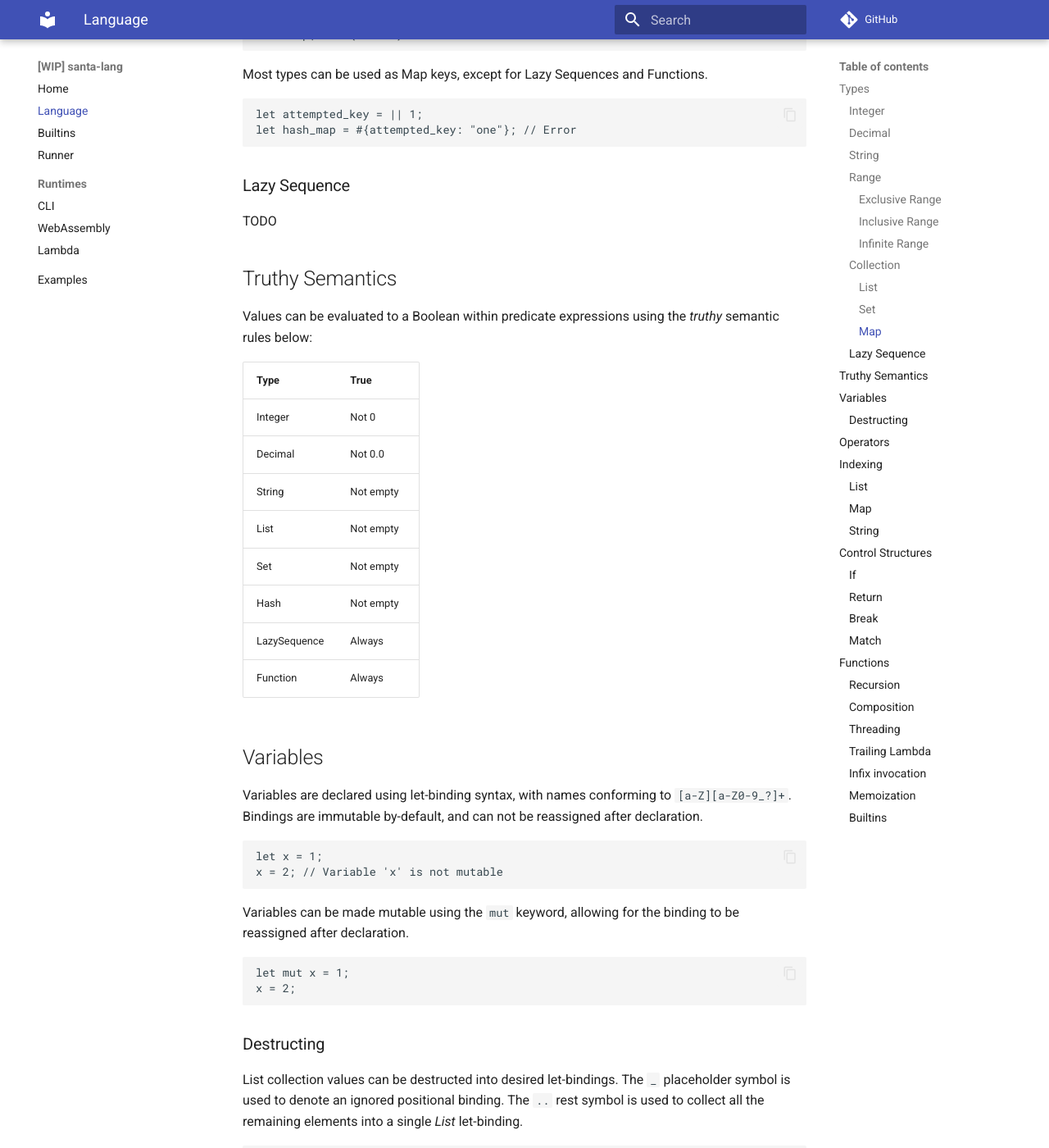
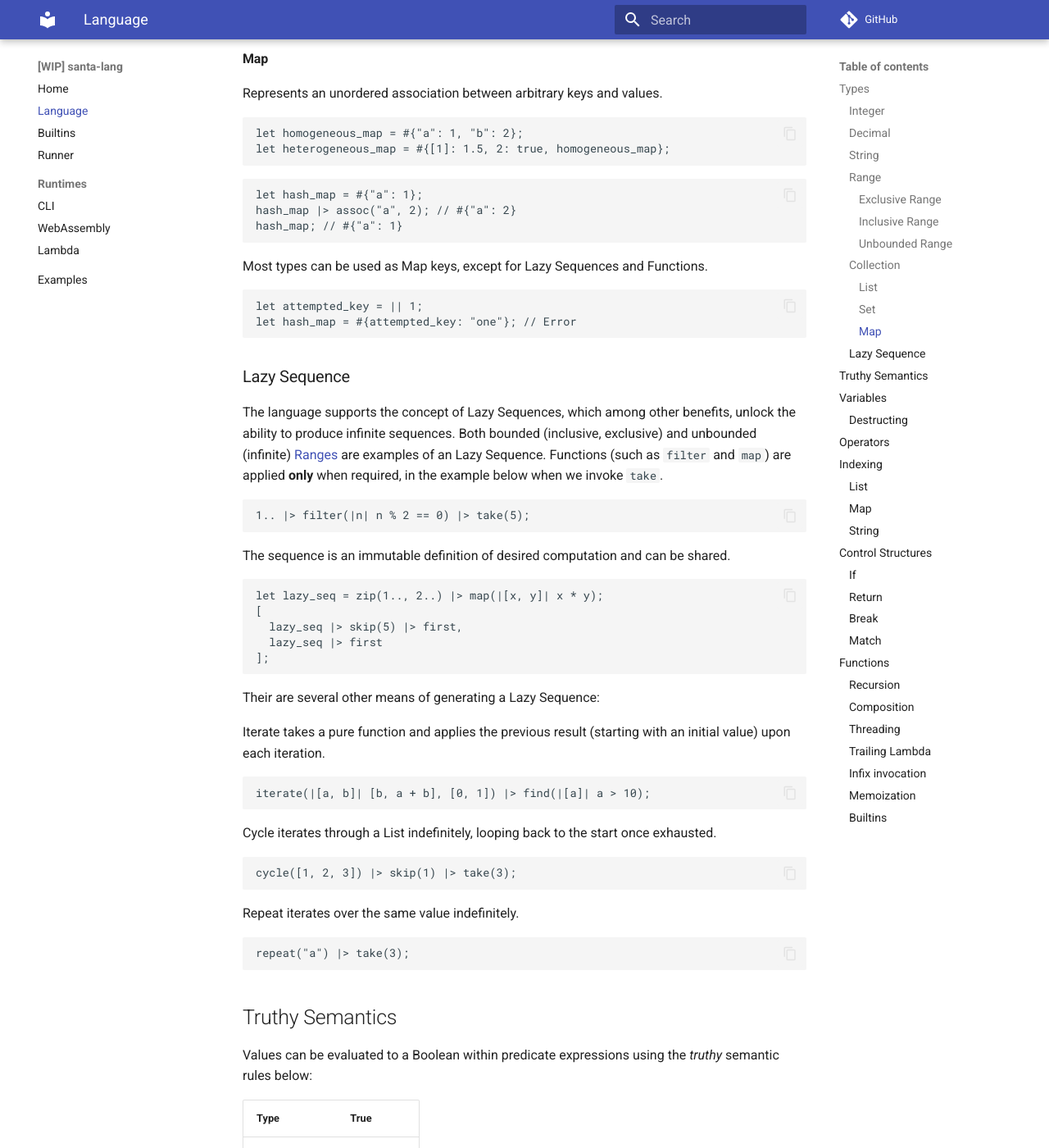
Before and after one commit to eddmann/santa-lang-rs, an MkDocs documentation site: the page built from docs/language.md, in a window 1280 px wide and 1400 px high, scrolled down 2439 px. Shown: the whole window at 82% size. Built offline with MkDocs 1.6.1 and Material for MkDocs 9.7.7, drawn with Linux system fonts in a browser that asks for light colours; comment, search, counter and statistics services are not loaded; some of the changed text lies outside the part shown.

Commit message:
Add Lazy Sequence docs

````diff
--- a/docs/language.md
+++ b/docs/language.md
@@ -1,4 +1,11 @@
 # Language
+
+- Everything is an expression.
+- Everything is an function (mostly).
+- Semicolons are optional.
+- Block expressions implicitly return the last statement as their result, unless an explicit `return` is used.
+
+There is a [write-up](https://eddmann.com/posts/designing-santa-lang-a-language-for-solving-advent-of-code-puzzles/) detailing the design decisions that went into creating the langauge.
 
 ## Types
 
@@ -62,7 +69,7 @@ let to = 5;
 let inc_range_using_expr = (0 + 1)..=to;
 ```
 
-#### Infinite Range
+#### Unbounded Range
 
 Lazily evaluates an infinite Integer range from a given start value, using _+1_ step each iteration.
 
@@ -135,7 +142,43 @@ let hash_map = #{attempted_key: "one"}; // Error
 
 ### Lazy Sequence
 
-TODO
+The language supports the concept of Lazy Sequences, which among other benefits, unlock the ability to produce infinite sequences.
+Both bounded (inclusive, exclusive) and unbounded (infinite) [Ranges](#range) are examples of an Lazy Sequence.
+Functions (such as `filter` and `map`) are applied **only** when required, in the example below when we invoke `take`.
+
+```
+1.. |> filter(|n| n % 2 == 0) |> take(5);
+```
+
+The sequence is an immutable definition of desired computation and can be shared.
+
+```
+let lazy_seq = zip(1.., 2..) |> map(|[x, y]| x * y);
+[
+  lazy_seq |> skip(5) |> first,
+  lazy_seq |> first
+];
+```
+
+Their are several other means of generating a Lazy Sequence:
+
+Iterate takes a pure function and applies the previous result (starting with an initial value) upon each iteration.
+
+```
+iterate(|[a, b]| [b, a + b], [0, 1]) |> find(|[a]| a > 10);
+```
+
+Cycle iterates through a List indefinitely, looping back to the start once exhausted.
+
+```
+cycle([1, 2, 3]) |> skip(1) |> take(3);
+```
+
+Repeat iterates over the same value indefinitely.
+
+```
+repeat("a") |> take(3);
+```
 
 ## Truthy Semantics
 
````
